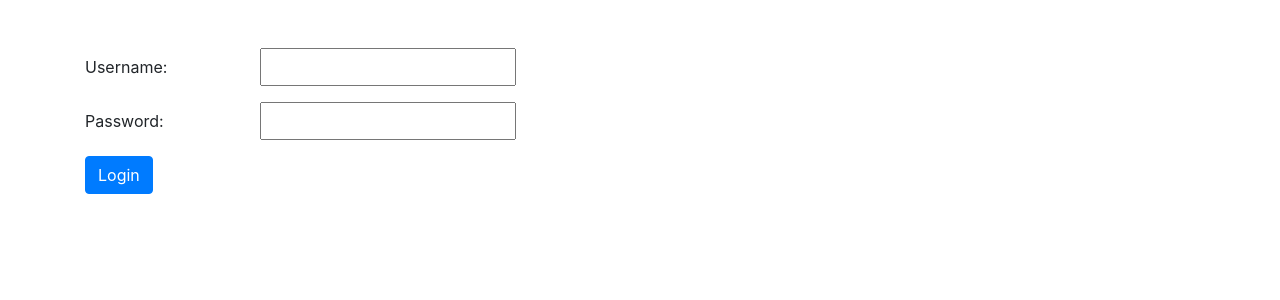
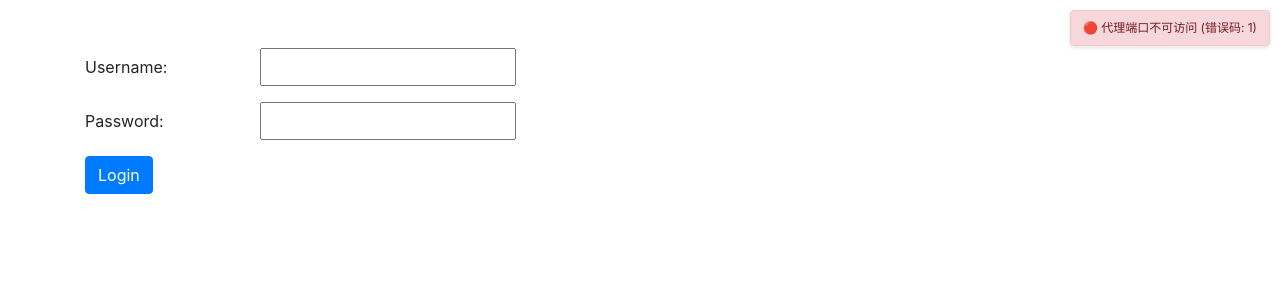
Before and after one commit to tonylua/y2b, a Flask app: page / in a window 1280 px wide. Shown: the top 300 px of the page. Run offline with Flask 3, Linux system fonts and the light colour scheme; data that the repository does not hold is empty.

Commit message:
feat: 添加代理状态实时显示功能
- 新增 proxy_checker 工具检测代理端口状态和延迟
- 添加 /api/proxy/status API 端点
- 在页面右上角显示代理状态指示器
- 每30秒自动刷新代理状态
- 根据环境自动判断是否需要代理（Docker/Windows）

Co-Authored-By: Claude <noreply@anthropic.com>

```diff
--- a/src/index.py
+++ b/src/index.py
@@ -135,5 +135,12 @@ def confirm_terms(video_id):
     term_manager.confirm_terms(video_id, accepted_terms)
     return jsonify({'status': 'ok'})
 
+@app.route('/api/proxy/status', methods=['GET'])
+def get_proxy_status():
+    """获取代理状态"""
+    from utils.proxy_checker import check_proxy_status
+    status = check_proxy_status()
+    return jsonify(status)
+
 if __name__ == '__main__':
     app.run(debug=True, host='0.0.0.0', port=args.port)
--- a/src/templates/_base.html
+++ b/src/templates/_base.html
@@ -5,9 +5,39 @@
     <meta name="viewport" content="width=device-width, initial-scale=1, shrink-to-fit=no">
     <link rel="stylesheet" href="https://cdn.jsdelivr.net/npm/bootstrap@4.6.2/dist/css/bootstrap.min.css" integrity="sha384-xOolHFLEh07PJGoPkLv1IbcEPTNtaed2xpHsD9ESMhqIYd0nLMwNLD69Npy4HI+N" crossorigin="anonymous">
     <title>{% block title %} y2b {% endblock %}</title>
+    <style>
+        .proxy-status {
+            position: fixed;
+            top: 10px;
+            right: 10px;
+            padding: 8px 12px;
+            border-radius: 4px;
+            font-size: 12px;
+            z-index: 9999;
+            box-shadow: 0 2px 4px rgba(0,0,0,0.1);
+        }
+        .proxy-status.ok {
+            background-color: #d4edda;
+            color: #155724;
+            border: 1px solid #c3e6cb;
+        }
+        .proxy-status.error {
+            background-color: #f8d7da;
+            color: #721c24;
+            border: 1px solid #f5c6cb;
+        }
+        .proxy-status.disabled {
+            background-color: #d1ecf1;
+            color: #0c5460;
+            border: 1px solid #bee5eb;
+        }
+    </style>
     {% block header %}{% endblock %}
 </head>
 <body>
+<div id="proxyStatus" class="proxy-status" style="display: none;">
+    <span id="proxyStatusText">检测中...</span>
+</div>
 <div class="container mt-5">
     {% for message in get_flashed_messages() %}
         <p>{{ message }}</p>
@@ -24,6 +54,48 @@
 <script src="https://code.jquery.com/jquery-3.7.1.min.js"></script>
 <script src="https://cdn.jsdelivr.net/npm/bootstrap@4.6.2/dist/js/bootstrap.bundle.min.js" integrity="sha384-Fy6S3B9q64WdZWQUiU+q4/2Lc9npb8tCaSX9FK7E8HnRr0Jz8D6OP9dO5Vg3Q9ct" crossorigin="anonymous"></script>
 <script src="https://cdn.jsdelivr.net/npm/@popperjs/core@2.9.3/dist/umd/popper.min.js"></script>
+<script>
+    // 代理状态检测
+    function checkProxyStatus() {
+        $.ajax({
+            url: '/api/proxy/status',
+            method: 'GET',
+            success: function(data) {
+                var statusDiv = $('#proxyStatus');
+                var statusText = $('#proxyStatusText');
+
+                statusDiv.removeClass('ok error disabled');
+
+                if (data.status === 'ok') {
+                    statusDiv.addClass('ok');
+                    statusText.text('🟢 ' + data.message);
+                } else if (data.status === 'disabled') {
+                    statusDiv.addClass('disabled');
+                    statusText.text('ℹ️ ' + data.message);
+                } else {
+                    statusDiv.addClass('error');
+                    statusText.text('🔴 ' + data.message);
+                }
+
+                statusDiv.show();
+            },
+            error: function() {
+                var statusDiv = $('#proxyStatus');
+                var statusText = $('#proxyStatusText');
+                statusDiv.removeClass('ok error disabled').addClass('error');
+                statusText.text('🔴 无法检测代理状态');
+                statusDiv.show();
+            }
+        });
+    }
+
+    // 页面加载时检测
+    $(document).ready(function() {
+        checkProxyStatus();
+        // 每30秒检测一次
+        setInterval(checkProxyStatus, 30000);
+    });
+</script>
 {% block footer %}{% endblock %}
 </body>
 </html>
--- /dev/null
+++ b/src/utils/proxy_checker.py
@@ -0,0 +1,68 @@
+"""代理状态检测工具"""
+import os
+import socket
+import time
+from typing import Dict, Optional
+
+
+def check_proxy_status() -> Dict[str, any]:
+    """
+    检测代理状态
+
+    返回:
+        {
+            'enabled': bool,  # 是否在 Docker 环境中（是否应该使用代理）
+            'port_accessible': bool,  # 代理端口是否可访问
+            'latency': Optional[float],  # 连接延迟（毫秒）
+            'status': str,  # 'ok' | 'port_unavailable' | 'disabled'
+            'message': str,  # 状态消息
+        }
+    """
+    # 检查是否在 Docker 环境中
+    is_docker = os.path.exists('/.dockerenv')
+
+    if not is_docker:
+        return {
+            'enabled': False,
+            'port_accessible': False,
+            'latency': None,
+            'status': 'disabled',
+            'message': 'Windows 环境，不使用代理'
+        }
+
+    # 在 Docker 环境中，检测代理端口
+    proxy_host = '127.0.0.1'
+    proxy_port = 1080
+
+    try:
+        start_time = time.time()
+        sock = socket.socket(socket.AF_INET, socket.SOCK_STREAM)
+        sock.settimeout(2)
+        result = sock.connect_ex((proxy_host, proxy_port))
+        latency = (time.time() - start_time) * 1000  # 转换为毫秒
+        sock.close()
+
+        if result == 0:
+            return {
+                'enabled': True,
+                'port_accessible': True,
+                'latency': round(latency, 2),
+                'status': 'ok',
+                'message': f'代理正常 (延迟: {round(latency, 2)}ms)'
+            }
+        else:
+            return {
+                'enabled': True,
+                'port_accessible': False,
+                'latency': None,
+                'status': 'port_unavailable',
+                'message': f'代理端口不可访问 (错误码: {result})'
+            }
+    except Exception as e:
+        return {
+            'enabled': True,
+            'port_accessible': False,
+            'latency': None,
+            'status': 'error',
+            'message': f'代理检测失败: {str(e)}'
+        }
```
